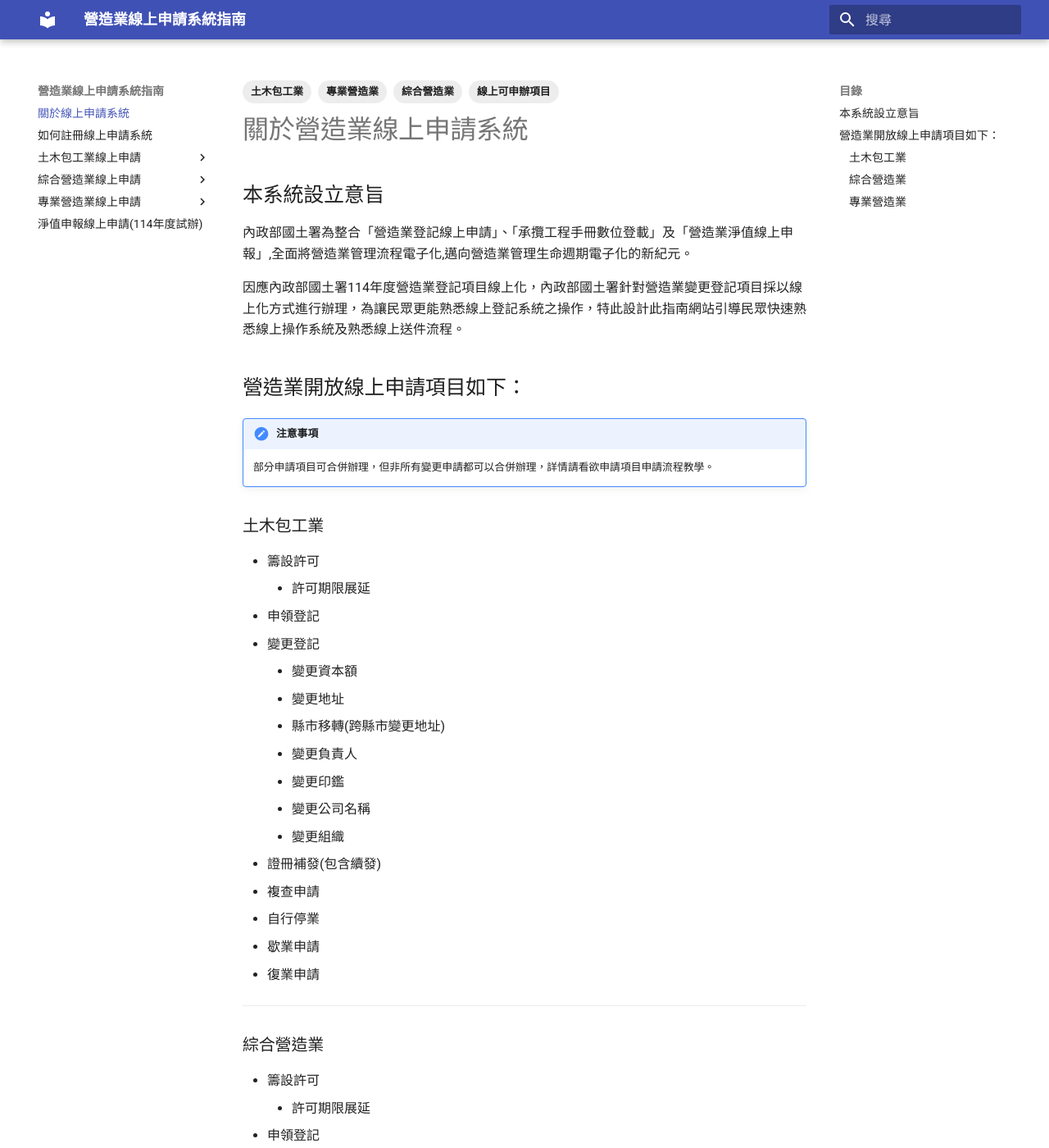
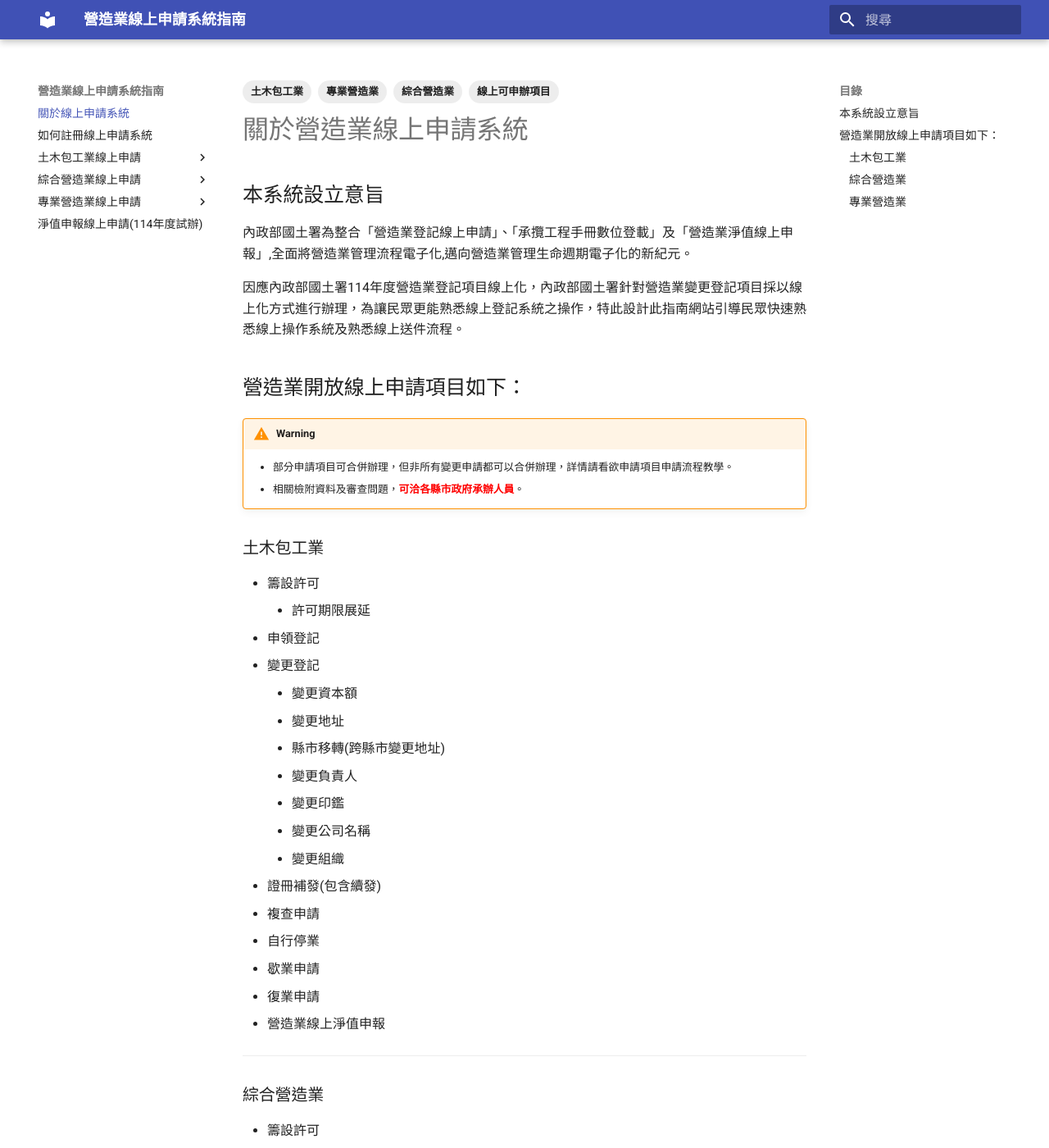
Before and after one commit to heke0621/online_system_tutorial, an MkDocs documentation site: the page built from docs/index.md, in a window 1280 px wide and 1400 px high. Shown: the whole window at 82% size. Built offline with MkDocs 1.6.1 and Material for MkDocs 9.7.7, drawn with Linux system fonts in a browser that asks for light colours.

Commit message:
首頁內容更新

```diff
--- a/docs/index.md
+++ b/docs/index.md
@@ -20,9 +20,12 @@ tags:
 
 
 ## 營造業開放線上申請項目如下：
-!!! 注意事項
+!!! warning
+    - 部分申請項目可合併辦理，但非所有變更申請都可以合併辦理，詳情請看欲申請項目申請流程教學。
+    - 相關檢附資料及審查問題，<span style="color:red; font-weight:bold;">可洽各縣市政府承辦人員</span>。
 
-    部分申請項目可合併辦理，但非所有變更申請都可以合併辦理，詳情請看欲申請項目申請流程教學。
+
+
 ### 土木包工業
 
    * 籌設許可
@@ -41,6 +44,7 @@ tags:
    * 自行停業
    * 歇業申請
    * 復業申請
+   * 營造業線上淨值申報
 
 
 
@@ -66,7 +70,7 @@ tags:
    *  自行停業
    *  歇業申請
    *  復業申請
-
+   *  營造業線上淨值申報
 
 ---
 ### 專業營造業
@@ -88,3 +92,4 @@ tags:
    *  自行停業
    *  歇業申請
    *  復業申請
+   *  營造業線上淨值申報
```
